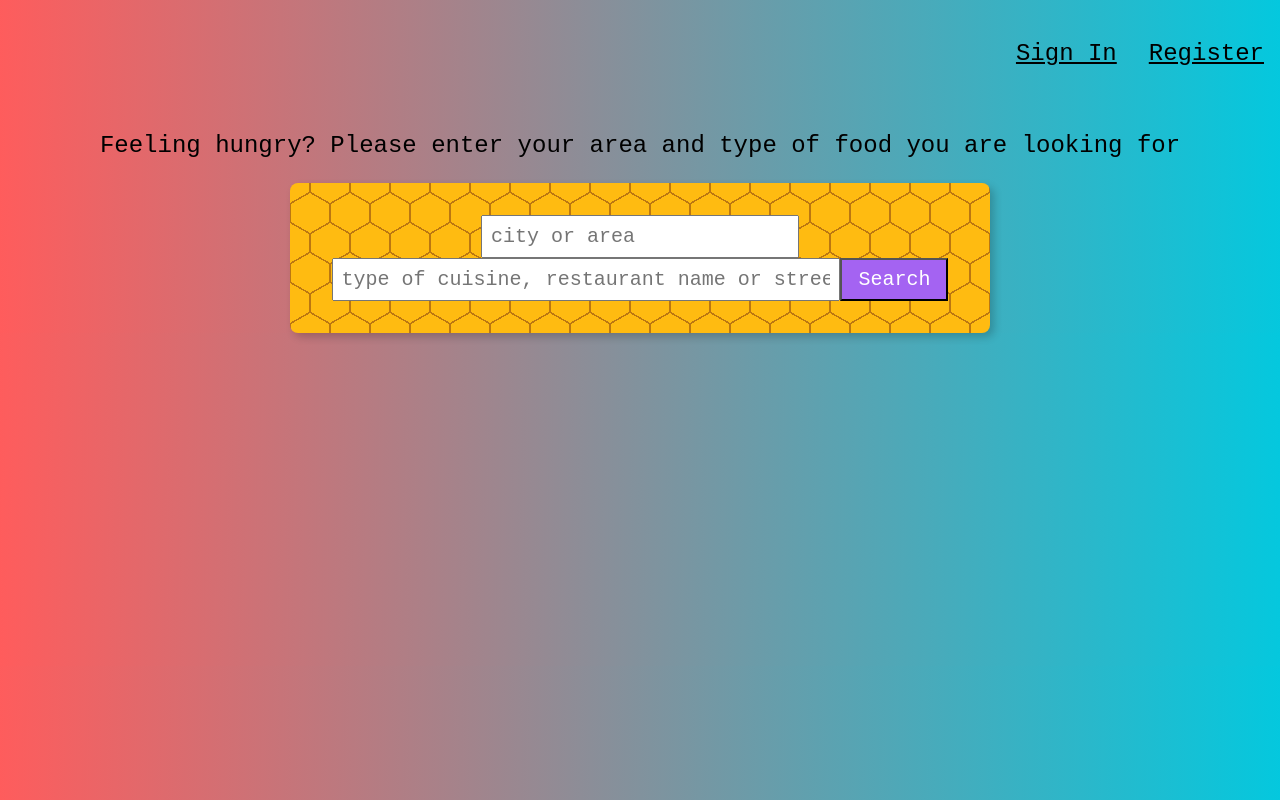
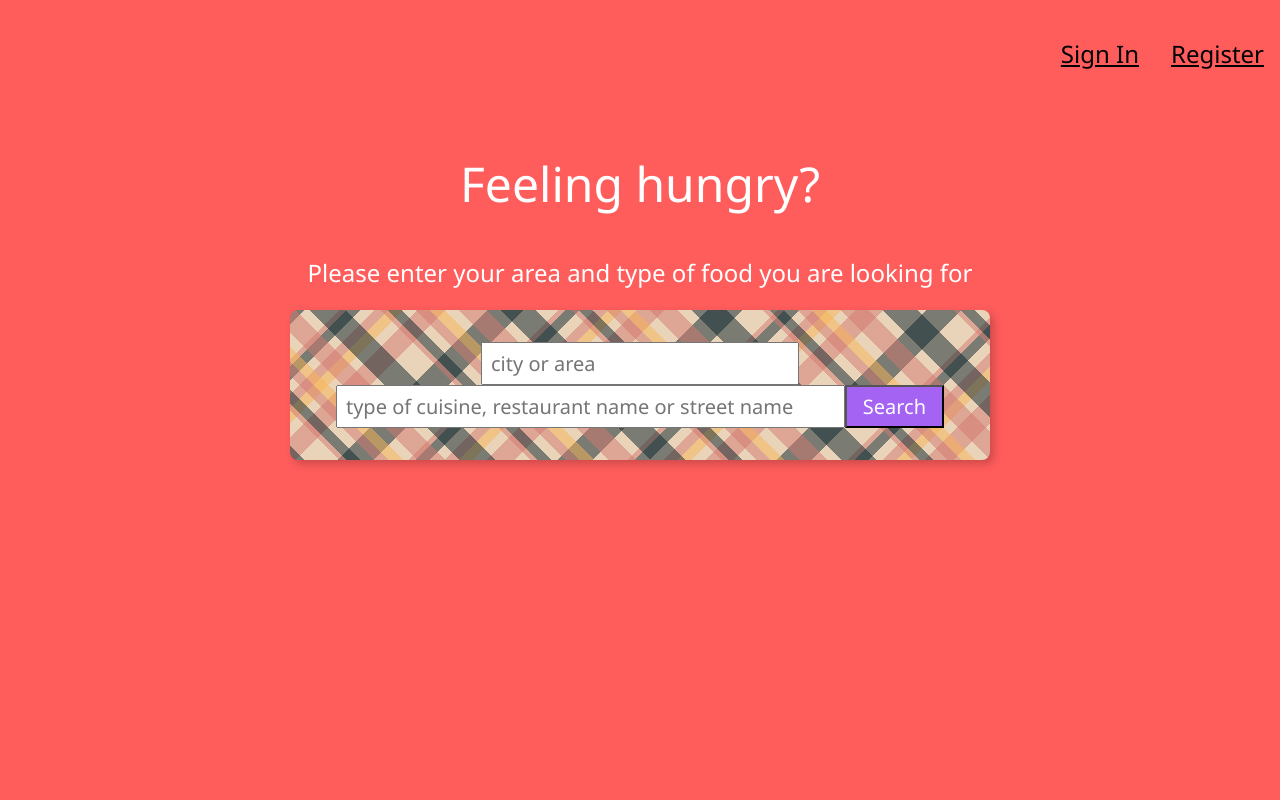
Before and after one commit to ewldev/restaurant-search, a React (Create React App) app: page / in a window 1280 px wide. Built offline with nearby package versions, Linux system fonts and the light colour scheme.

Commit message:
changed color fonts and pattern

```diff
--- a/package.json
+++ b/package.json
@@ -5,7 +5,6 @@
   "dependencies": {
     "react": "^16.14.0",
     "react-dom": "^16.14.0",
-    "react-particles-js": "^3.4.1",
     "react-scripts": "3.4.3",
     "react-tilt": "^0.1.4",
     "tachyons": "^4.12.0"
--- a/src/components/Card/Card.js
+++ b/src/components/Card/Card.js
@@ -3,7 +3,7 @@
 
 const Card = ({ image, name, cuisine, address, city, phone, rating }) => {
   return (
-    <div className='card tc grow bg-light-green br3 pa3 ma2 dib bw2 shadow-5'>
+    <div className='card tc bg-light-red br3 pa3 ma2 dib bw2 shadow-5'>
       <img alt="" src={image} height="200" width="200"/>
       <div>
         <h2>{name}</h2>
--- a/src/components/ImageLinkForm/ImageLinkForm.css
+++ b/src/components/ImageLinkForm/ImageLinkForm.css
@@ -1,11 +1,18 @@
 .form {
   width: 700px;
-  background:
-  radial-gradient(circle farthest-side at 0% 50%,#fb1 23.5%,rgba(240,166,17,0) 0)21px 30px,
-  radial-gradient(circle farthest-side at 0% 50%,#B71 24%,rgba(240,166,17,0) 0)19px 30px,
-  linear-gradient(#fb1 14%,rgba(240,166,17,0) 0, rgba(240,166,17,0) 85%,#fb1 0)0 0,
-  linear-gradient(150deg,#fb1 24%,#B71 0,#B71 26%,rgba(240,166,17,0) 0,rgba(240,166,17,0) 74%,#B71 0,#B71 76%,#fb1 0)0 0,
-  linear-gradient(30deg,#fb1 24%,#B71 0,#B71 26%,rgba(240,166,17,0) 0,rgba(240,166,17,0) 74%,#B71 0,#B71 76%,#fb1 0)0 0,
-  linear-gradient(90deg,#B71 2%,#fb1 0,#fb1 98%,#B71 0%)0 0 #fb1;
-  background-size:40px 60px;
+  background-color: hsl(34, 53%, 82%);
+background-image: repeating-linear-gradient(45deg, transparent 5px, hsla(197, 62%, 11%, 0.5) 5px, hsla(197, 62%, 11%, 0.5) 10px,
+  hsla(5, 53%, 63%, 0) 10px, hsla(5, 53%, 63%, 0) 35px, hsla(5, 53%, 63%, 0.5) 35px, hsla(5, 53%, 63%, 0.5) 40px,
+  hsla(197, 62%, 11%, 0.5) 40px, hsla(197, 62%, 11%, 0.5) 50px, hsla(197, 62%, 11%, 0) 50px, hsla(197, 62%, 11%, 0) 60px,
+  hsla(5, 53%, 63%, 0.5) 60px, hsla(5, 53%, 63%, 0.5) 70px, hsla(35, 91%, 65%, 0.5) 70px, hsla(35, 91%, 65%, 0.5) 80px,
+  hsla(35, 91%, 65%, 0) 80px, hsla(35, 91%, 65%, 0) 90px, hsla(5, 53%, 63%, 0.5) 90px, hsla(5, 53%, 63%, 0.5) 110px,
+  hsla(5, 53%, 63%, 0) 110px, hsla(5, 53%, 63%, 0) 120px, hsla(197, 62%, 11%, 0.5) 120px, hsla(197, 62%, 11%, 0.5) 140px
+  ),
+repeating-linear-gradient(135deg, transparent 5px, hsla(197, 62%, 11%, 0.5) 5px, hsla(197, 62%, 11%, 0.5) 10px,
+  hsla(5, 53%, 63%, 0) 10px, hsla(5, 53%, 63%, 0) 35px, hsla(5, 53%, 63%, 0.5) 35px, hsla(5, 53%, 63%, 0.5) 40px,
+  hsla(197, 62%, 11%, 0.5) 40px, hsla(197, 62%, 11%, 0.5) 50px, hsla(197, 62%, 11%, 0) 50px, hsla(197, 62%, 11%, 0) 60px,
+  hsla(5, 53%, 63%, 0.5) 60px, hsla(5, 53%, 63%, 0.5) 70px, hsla(35, 91%, 65%, 0.5) 70px, hsla(35, 91%, 65%, 0.5) 80px,
+  hsla(35, 91%, 65%, 0) 80px, hsla(35, 91%, 65%, 0) 90px, hsla(5, 53%, 63%, 0.5) 90px, hsla(5, 53%, 63%, 0.5) 110px,
+  hsla(5, 53%, 63%, 0) 110px, hsla(5, 53%, 63%, 0) 140px, hsla(197, 62%, 11%, 0.5) 140px, hsla(197, 62%, 11%, 0.5) 160px
+);
 }
--- a/src/components/ImageLinkForm/ImageLinkForm.js
+++ b/src/components/ImageLinkForm/ImageLinkForm.js
@@ -4,8 +4,11 @@
 const ImageLinkForm = ({ onInputChange, onInputChange2, onButtonSubmit }) => {
   return (
     <div>
+      <p className='f1'>
+        {'Feeling hungry?'}
+      </p>
       <p className='f3'>
-        {'Feeling hungry? Please enter your area and type of food you are looking for'}
+        {'Please enter your area and type of food you are looking for'}
       </p>
       <div className='center'>
         <div className='form pa4 br3 shadow-5'>
@@ -15,7 +18,7 @@
                   onChange={onInputChange}/>
           <input className='f4 pa2 w-80'
                  type='text'
-                 placeholder='type of cuisine, restaurant name or street'
+                 placeholder='type of cuisine, restaurant name or street name'
                  onChange={onInputChange2}/>
           <button
             className='w-28 grow f4 link ph3 pv2 dib white bg-light-purple'
--- a/src/index.css
+++ b/src/index.css
@@ -1,9 +1,11 @@
 body {
   margin: 0;
   padding: 0;
-  font-family: "Courier New", Courier, monospace;
-  background: linear-gradient(89deg, #FF5C5C 0%, #04C8DE 100%); /* w3c */
-  /* background: linear-gradient(89deg, #FF5EDF 0%, #04C8DE 100%);*/
+  /* font-family: Arial, Helvetica, sans-serif; */
+  font-family:'Segoe UI', Tahoma, Geneva, Verdana, sans-serif;
+  color: white;
+  /* background: linear-gradient(89deg, #FF5C5C 0%, #04C8DE 100%); w3c */
+  background: #FF5C5C;
 }
 
 button {
```
Also changed, not shown: 1 other file (tests, documents, lock files or other folders).
